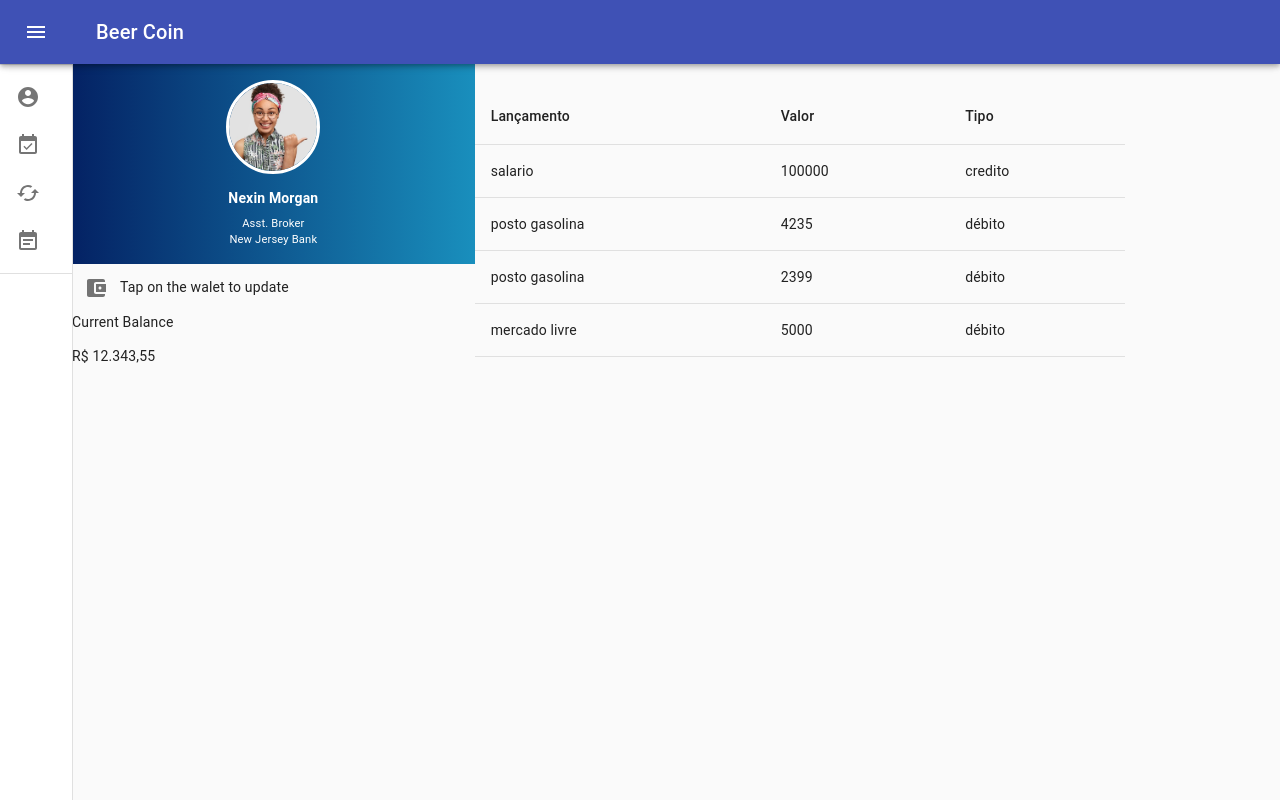
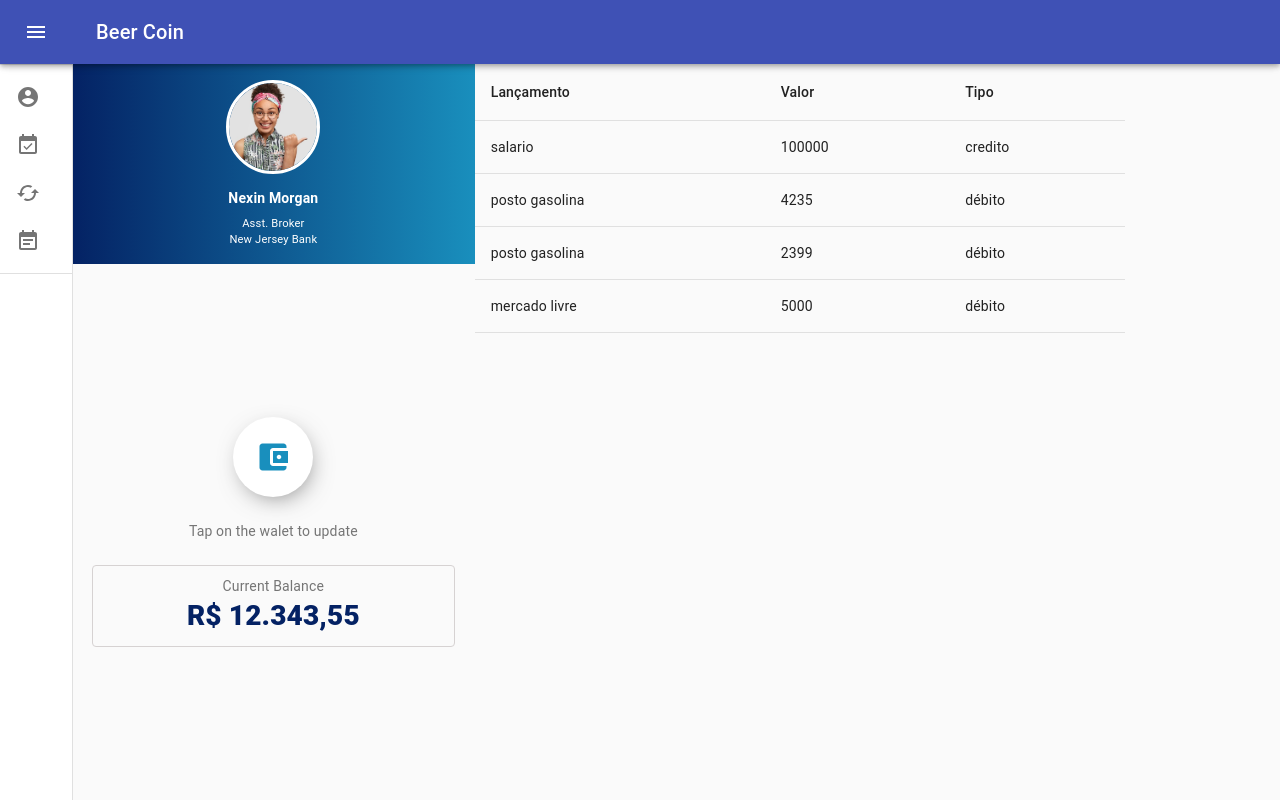
Before and after one commit to johnnyg3p/beercoins-g3, a React (Create React App) app: page / in a window 1280 px wide. Built offline with nearby package versions, Linux system fonts and the light colour scheme.

Commit message:
Finish Balance component

```diff
--- a/src/assets/scss/variables.scss
+++ b/src/assets/scss/variables.scss
@@ -3,3 +3,5 @@ $yellow: #ffd012;
 $white: white;
 $darkblue: #042264;
 $lightblue: #198fbd;
+$lightgray: #757575;
+$lightergray: #d6d2d2;
--- a/src/components/UserInfo/Balance/Balance.scss
+++ b/src/components/UserInfo/Balance/Balance.scss
@@ -0,0 +1,34 @@
+@import "../../../assets/scss/variables.scss";
+
+.balance {
+  display: flex;
+  flex-flow: column;
+  align-items: center;
+  justify-content: center;
+  height: calc(100vh - 264px);
+  min-height: 315px;
+  &-avatar {
+    position: relative;
+    &.MuiAvatar-colorDefault {
+      background-color: $white;
+      width: 80px;
+      height: 80px;
+      box-shadow: 3px 7px 28px -12px rgba(0, 0, 0, 0.75);
+      -webkit-box-shadow: 3px 7px 28px -12px rgba(0, 0, 0, 0.75);
+      -moz-box-shadow: 3px 7px 28px -12px rgba(0, 0, 0, 0.75);
+    }
+    &-icon {
+      &-button {
+        &-wallet {
+          color: $lightblue;
+          min-width: 1.5em;
+          min-height: 1.5em;
+        }
+      }
+    }
+  }
+  &-text {
+    color: $lightgray;
+    padding: 24px 0;
+  }
+}
--- a/src/components/UserInfo/Balance/Balance.tsx
+++ b/src/components/UserInfo/Balance/Balance.tsx
@@ -2,13 +2,17 @@ import React from "react";
 import IconButton from "@material-ui/core/IconButton";
 import AccountBalanceWallet from "@material-ui/icons/AccountBalanceWallet";
 import CurrentBalance from "./CurrentBalance";
+import { Avatar } from "@material-ui/core";
+import "./Balance.scss";
 
 const Balance = () => {
   return (
     <div className="balance">
-      <IconButton className="balance-icon-button">
-        <AccountBalanceWallet className="balance-icon-wallet" />
-      </IconButton>
+      <Avatar className="balance-avatar">
+        <IconButton className="balance-avatar-icon-button">
+          <AccountBalanceWallet className="balance-avatar-icon-button-wallet" />
+        </IconButton>
+      </Avatar>
       <span className="balance-text">Tap on the walet to update</span>
       <CurrentBalance />
     </div>
--- /dev/null
+++ b/src/components/UserInfo/Balance/CurrentBalance/CurrentBalance.scss
@@ -0,0 +1,20 @@
+@import "../../../../assets/scss/variables.scss";
+
+.current-balance {
+  color: $lightergray;
+  border: 1px solid;
+  border-radius: 4px;
+  display: inline-flex;
+  flex-flow: column;
+  width: calc(100% - 10%);
+  align-items: center;
+  padding: 10px;
+  &-text {
+    color: $lightgray;
+  }
+  &-currency {
+    font-size: 2em;
+    font-weight: 800;
+    color: $darkblue;
+  }
+}
--- a/src/components/UserInfo/Balance/CurrentBalance/CurrentBalance.tsx
+++ b/src/components/UserInfo/Balance/CurrentBalance/CurrentBalance.tsx
@@ -1,10 +1,13 @@
 import React from "react";
+import "./CurrentBalance.scss";
 
 const CurrentBalance = () => {
   return (
     <>
-      <div>Current Balance</div>
-      <p>R$ 12.343,55</p>
+      <div className="current-balance">
+        <span className="current-balance-text">Current Balance</span>
+        <span className="current-balance-currency">R$ 12.343,55</span>
+      </div>
     </>
   );
 };
--- a/src/screens/Home/Home.tsx
+++ b/src/screens/Home/Home.tsx
@@ -38,7 +38,7 @@ const bankPostingsMock: IBankPosting[] = [
 const Home = () => {
   return (
     <>
-      <Grid container direction="row" justify="center" alignItems="center" spacing={0}>
+      <Grid container direction="row" justify="center" spacing={0}>
         <Grid item xs={12} sm={4}>
           <UserInfo />
         </Grid>
```
